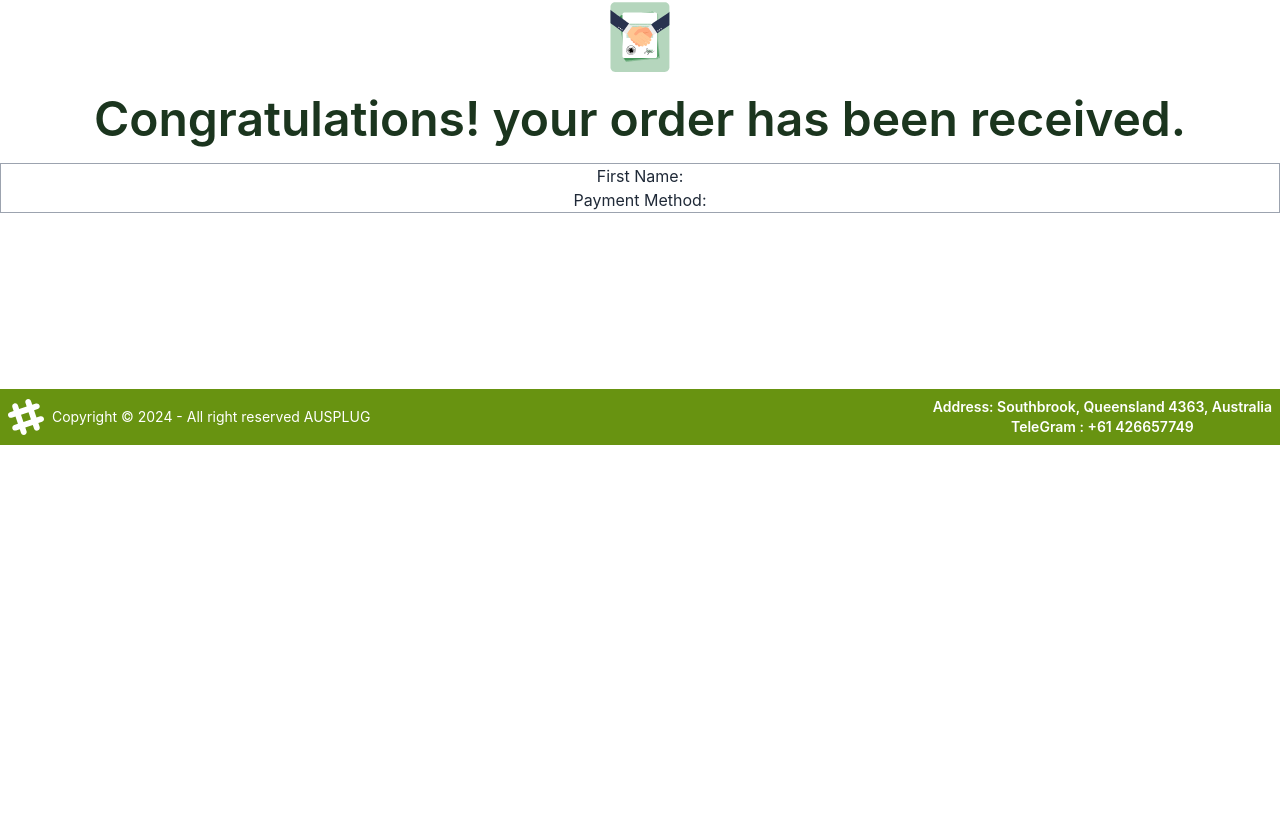
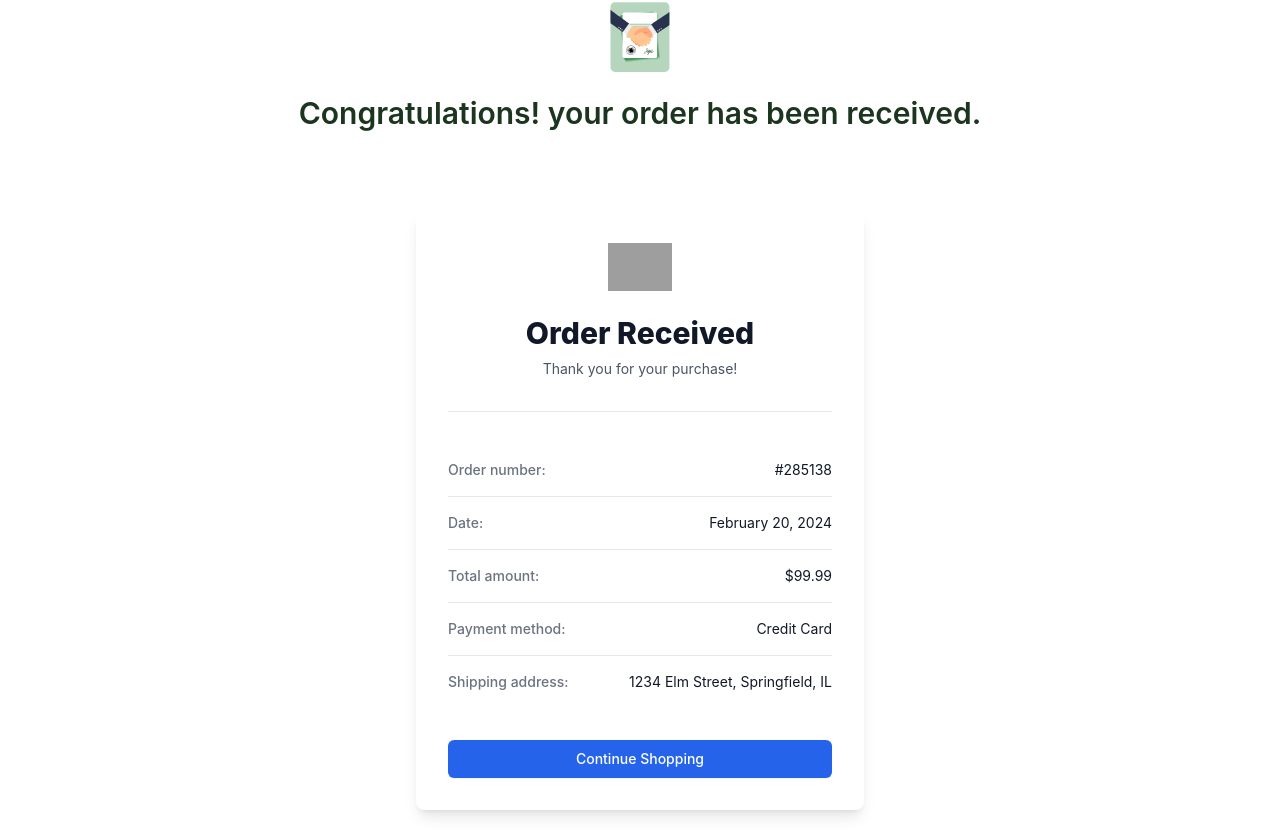
Before and after one commit to jibon8161/simple-nature, a React (Create React App) app: page /thnk in a window 1280 px wide. Shown: the part 1368-2200 px from the top of the page. Before the commit the page ends 1813 px from the top, so only its background shows below. Built offline with nearby package versions, Linux system fonts and the light colour scheme; grey boxes are pictures that could not be loaded.

Commit message:
database thnk

```diff
--- a/src/thank/Thank.js
+++ b/src/thank/Thank.js
@@ -2,9 +2,12 @@ import React, { useEffect, useState } from "react";
 import { Link } from "react-router-dom";
 import ani from "../ani.json";
 import Lottie from "lottie-react";
+import icon from "../icon.ico";
+
 const Thank = () => {
   const [formData, setFormData] = useState(null);
   const [templateParams, setTemplateParams] = useState(null);
+  const [orderNumber, setOrderNumber] = useState(null);
 
   useEffect(() => {
     // Retrieve form data from local storage
@@ -21,7 +24,17 @@ const Thank = () => {
       const parsedTemplateParams = JSON.parse(templateParamsFromLocalStorage);
       setTemplateParams(parsedTemplateParams);
     }
+
+    // Generate random order number
+    const randomOrderNumber = generateOrderNumber();
+    setOrderNumber(randomOrderNumber);
   }, []);
+
+  const generateOrderNumber = () => {
+    // Generate a random number between 100000 and 999999
+    const randomNumber = Math.floor(Math.random() * 900000) + 100000;
+    return `#${randomNumber}`;
+  };
 
   return (
     <div>
@@ -54,14 +67,89 @@ const Thank = () => {
 
       <div className="mt-8">
         <Lottie className="w-[10%] mx-auto p-1 " animationData={ani}></Lottie>
-        <p className="text-5xl text-[#1B351E] font-semibold">
-          Congratulations! <span className="text-[#689311]">{formData?.firstname} </span>your order has
-          been received.
+        <p className="text-3xl text-[#1B351E] font-semibold">
+          Congratulations!{" "}
+          <span className="text-[#689311]">{formData?.firstname} </span>your
+          order has been received.
         </p>
 
-        <div className="container mx-auto border border-gray-400 mt-5">
-          <p>First Name: {formData?.firstname}</p>
-          Payment Method: {templateParams?.paymentMethod}
+        <div className="container mx-auto  mt-8 ">
+          <div className="font-medium mt-5">
+            <span className="font-bold"></span>{" "}
+            <span>
+              {templateParams?.paymentMethod
+                .split("\n\n")
+                .map((part, index) => (
+                  <React.Fragment key={index}>
+                    {index > 0 && (
+                      <>
+                        <br />
+                      </>
+                    )}{" "}
+                    {/* Add double line break except for the first part */}
+                    {part.split("\n").map((line, idx) => (
+                      <React.Fragment key={idx}>
+                        {line}
+                        <br />
+                      </React.Fragment>
+                    ))}
+                  </React.Fragment>
+                ))}
+            </span>
+          </div>
+        </div>
+      </div>
+
+      <div className="  flex items-center justify-center py-12 px-4 sm:px-6 lg:px-8">
+        <div className="max-w-md w-full space-y-8 bg-white p-8 rounded-lg shadow-lg">
+          <div>
+            <img className="mx-auto h-12 w-auto" src={icon} alt="Logo" />
+            <h2 className="mt-6 text-center text-3xl font-extrabold text-gray-900">
+              Order Received
+            </h2>
+            <p className="mt-2 text-center text-sm text-gray-600">
+              Thank you for your purchase!
+            </p>
+          </div>
+          <div className="border-t border-gray-200 pt-8">
+            <dl className="divide-y divide-gray-200">
+              <div className="py-4 flex justify-between">
+                <dt className="text-sm font-medium text-gray-500">
+                  Order number:
+                </dt>
+                <dd className="text-sm text-gray-900">{orderNumber}</dd>
+              </div>
+              <div className="py-4 flex justify-between">
+                <dt className="text-sm font-medium text-gray-500">Date:</dt>
+                <dd className="text-sm text-gray-900">February 20, 2024</dd>
+              </div>
+              <div className="py-4 flex justify-between">
+                <dt className="text-sm font-medium text-gray-500">
+                  Total amount:
+                </dt>
+                <dd className="text-sm text-gray-900">$99.99</dd>
+              </div>
+              <div className="py-4 flex justify-between">
+                <dt className="text-sm font-medium text-gray-500">
+                  Payment method:
+                </dt>
+                <dd className="text-sm text-gray-900">Credit Card</dd>
+              </div>
+              <div className="py-4 flex justify-between">
+                <dt className="text-sm font-medium text-gray-500">
+                  Shipping address:
+                </dt>
+                <dd className="text-sm text-gray-900">
+                  1234 Elm Street, Springfield, IL
+                </dd>
+              </div>
+            </dl>
+          </div>
+          <div className="mt-8">
+            <button className="w-full flex justify-center py-2 px-4 border border-transparent rounded-md shadow-sm text-sm font-medium text-white bg-blue-600 hover:bg-blue-700 focus:outline-none focus:ring-2 focus:ring-offset-2 focus:ring-blue-500">
+              Continue Shopping
+            </button>
+          </div>
         </div>
       </div>
     </div>
```
Also changed, not shown: 1 other file (tests, documents, lock files or other folders).
